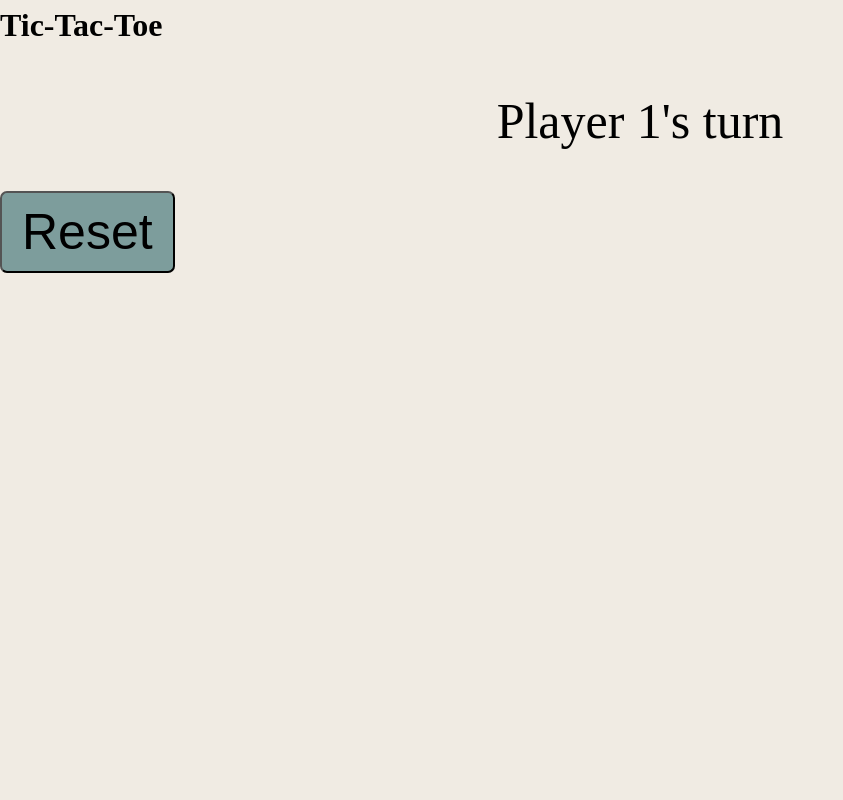
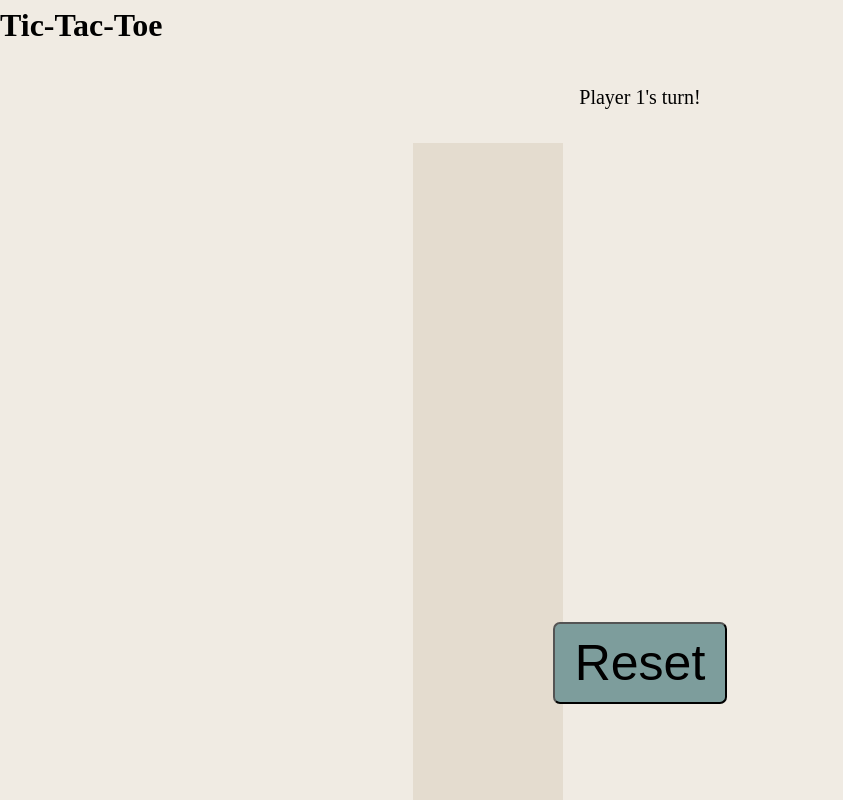
Before and after one commit to Scrif/tictactoe, a plain HTML site: page index.html in a window 1280 px wide. Both pictures are taken after a click on the button "Reset". Shown: the top 800 px of the page, without its empty margins (0-843 px from the left). Drawn offline with Linux system fonts and the light colour scheme.

Commit message:
JS fixes. App functions now.
To Do:
- Change JS player alias to player X and player O, or cause the input to place an X or O
instead of numbers.
- Fix CSS. Board is a single column instead of a 3x3 square.

```diff
--- a/app.js
+++ b/app.js
@@ -11,7 +11,7 @@ const player = (symbol) => {
 };
 
 const gameBoard = (() => {
-    let board = new Array(9);
+    const board = ["", "", "", "", "", "", "", "", ""];
     console.log(board);
 
     const setPosition = (index, symbol) => {
@@ -46,7 +46,7 @@ const boardDisplay = (() => {
         })
     });
 
-    resetButton.addEventListener('click', (e) => {
+    resetButton.addEventListener("click", (e) => {
         gameBoard.reset();
         game.reset();
         updateGame();
@@ -75,8 +75,8 @@ const boardDisplay = (() => {
 })();
 
 const game = (() => {
-    const player1 = Player("1");
-    const player2 = Player("2");
+    const player1 = player("1");
+    const player2 = player("2");
     let round = 1;
     let status = false;
 
@@ -84,7 +84,7 @@ const game = (() => {
         gameBoard.setPosition(positionIndex, getCurrentPlayer());
         if (checkWinner(positionIndex)) {
             boardDisplay.displayResult(getCurrentPlayer());
-            isOver = true;
+            status = true;
             return;
         }
         if (round === 9) {
--- a/index.html
+++ b/index.html
@@ -2,10 +2,8 @@
 <html lang="en">
 <head>
     <meta charset="UTF-8">
-    <meta http-equiv="X-UA-Compatible" content="IE=edge">
     <meta name="viewport" content="width=device-width, initial-scale=1.0">
     <link rel="stylesheet" href="./style.css" />
-    <script src="./app.js"></script>
     <title>Tic-Tac-Toe</title>
 </head>
 <body>
@@ -13,7 +11,7 @@
         <h1 class="header">Tic-Tac-Toe</h1>
     </header>
     <main>
-        <div class="message">Player 1's turn</div>
+        <div class="message" id="message">Player 1's turn</div>
         <div class="board">
             <div class="tile" data-index="0"></div>
             <div class="tile" data-index="1"></div>
@@ -26,9 +24,10 @@
             <div class="tile" data-index="8"></div>
             <div class="tile" data-index="9"></div>
         </div>
-        <div>
+        <div class="button-container">
             <button class="reset-button" id="reset-button">Reset</button>
         </div>
     </main>
 </body>
+<script src="./app.js" defer></script>
 </html>
--- a/style.css
+++ b/style.css
@@ -3,13 +3,15 @@
     --header-color: #F0EBE3;
     --font-color: black;
     --tile-background: #E4DCCF;
-    --board-hover: #F0EBE3;
+    --tile-hover: #F0EBE3;
     --button-color: #7D9D9C;
     --button-active: #576F72;
 
 }
 
-* {
+*,
+*::after,
+*::before {
     box-sizing: border-box;
     padding: 0;
     margin: 0;
@@ -36,20 +38,20 @@ body {
 
 .message {
     padding: 30px 0;
-    font-size: 50px;
+    font-size: 20px;
     text-align: center;
 }
 
-.gameboard {
+.board {
     display: grid;
     grid-template-columns: repeat(3 1fr);
-    width: 500px;
-    height: 500px;
+    width: 454px;
+    height: 454px;
     border: 2px solid var(--border-color);
     margin: 0px auto;
 }
 
-.position {
+.tile {
     width: 150px;
     height: 150px;
     background-color: var(--tile-background);
@@ -57,11 +59,11 @@ body {
     user-select: none;
 }
 
-.field-hover {
-    background-color: var(--board-hover);
+.tile:hover {
+    background-color: var(--tile-hover);
 }
 
-.center {
+.button-container {
     display: flex;
     justify-content: center;
     padding: 25px;
```
